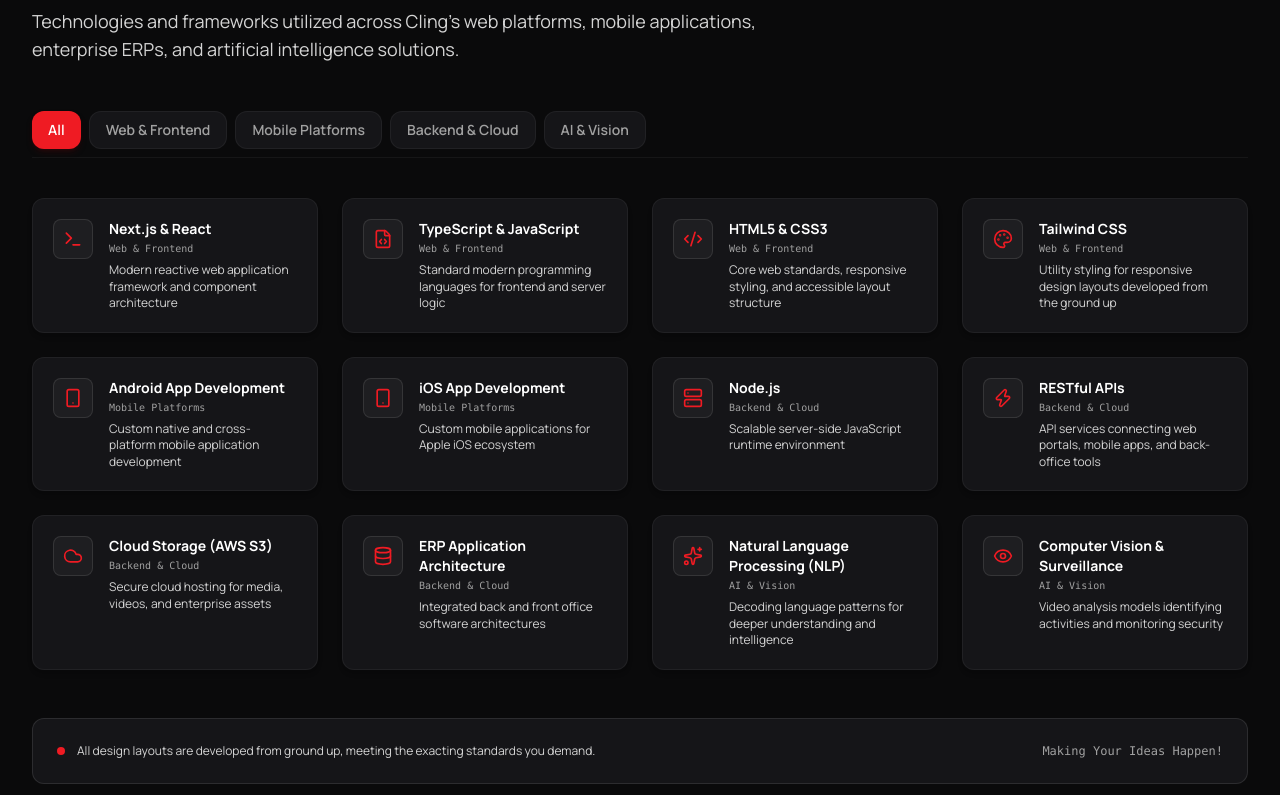
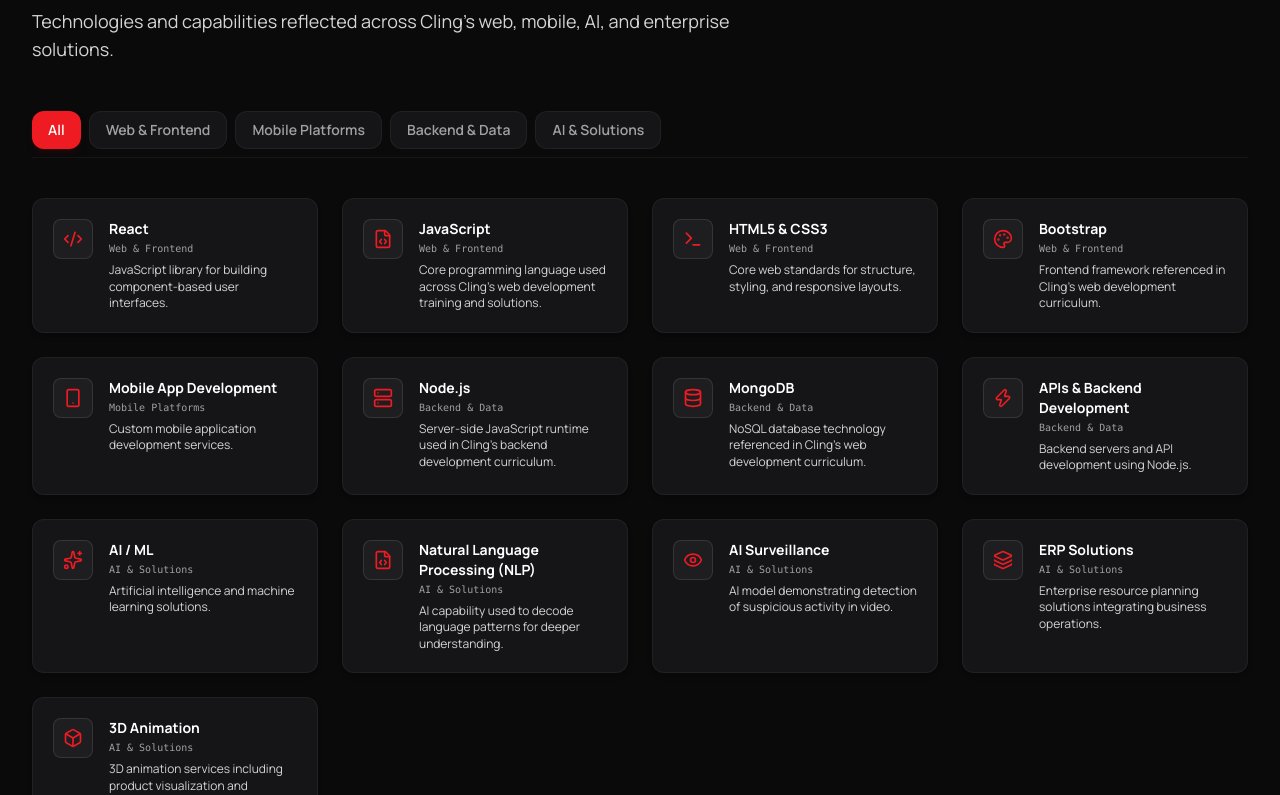
Before and after one commit to codewithayush7/clings-internship-assignment, a Next.js app: page / in a window 1280 px wide. Shown: the part 6110-6905 px from the top of the page. Built offline with nearby package versions, Linux system fonts and the light colour scheme.

Commit message:
Correct Technology Focus section with strictly verified technologies

```diff
--- a/src/components/Technology.tsx
+++ b/src/components/Technology.tsx
@@ -9,11 +9,11 @@
   Smartphone,
   Server,
   Zap,
-  Cloud,
   Database,
   Eye,
   Sparkles,
   Layers3,
+  Box,
 } from "lucide-react";
 import { techStackData, TechItem } from "@/data/siteData";
 
@@ -25,10 +25,11 @@
   Smartphone,
   Server,
   Zap,
-  Cloud,
   Database,
   Eye,
   Sparkles,
+  Layers3,
+  Box,
 };
 
 export default function Technology() {
@@ -38,8 +39,8 @@
     "All",
     "Web & Frontend",
     "Mobile Platforms",
-    "Backend & Cloud",
-    "AI & Vision",
+    "Backend & Data",
+    "AI & Solutions",
   ];
 
   const filtered = techStackData.filter((item) => {
@@ -60,7 +61,7 @@
             Our Technology Focus
           </h2>
           <p className="mt-4 text-base sm:text-lg text-neutral-300 font-normal">
-            Technologies and frameworks utilized across Cling&apos;s web platforms, mobile applications, enterprise ERPs, and artificial intelligence solutions.
+            Technologies and capabilities reflected across Cling&apos;s web, mobile, AI, and enterprise solutions.
           </p>
         </div>
 
--- a/src/data/siteData.ts
+++ b/src/data/siteData.ts
@@ -42,7 +42,7 @@
 
 export interface TechItem {
   name: string;
-  category: "Web & Frontend" | "Mobile Platforms" | "Backend & Cloud" | "AI & Vision";
+  category: "Web & Frontend" | "Mobile Platforms" | "Backend & Data" | "AI & Solutions";
   iconName: string;
   description: string;
 }
@@ -336,18 +336,91 @@
 ];
 
 export const techStackData: TechItem[] = [
-  { name: "Next.js & React", category: "Web & Frontend", iconName: "Terminal", description: "Modern reactive web application framework and component architecture" },
-  { name: "TypeScript & JavaScript", category: "Web & Frontend", iconName: "FileCode", description: "Standard modern programming languages for frontend and server logic" },
-  { name: "HTML5 & CSS3", category: "Web & Frontend", iconName: "Code2", description: "Core web standards, responsive styling, and accessible layout structure" },
-  { name: "Tailwind CSS", category: "Web & Frontend", iconName: "Palette", description: "Utility styling for responsive design layouts developed from the ground up" },
-  { name: "Android App Development", category: "Mobile Platforms", iconName: "Smartphone", description: "Custom native and cross-platform mobile application development" },
-  { name: "iOS App Development", category: "Mobile Platforms", iconName: "Smartphone", description: "Custom mobile applications for Apple iOS ecosystem" },
-  { name: "Node.js", category: "Backend & Cloud", iconName: "Server", description: "Scalable server-side JavaScript runtime environment" },
-  { name: "RESTful APIs", category: "Backend & Cloud", iconName: "Zap", description: "API services connecting web portals, mobile apps, and back-office tools" },
-  { name: "Cloud Storage (AWS S3)", category: "Backend & Cloud", iconName: "Cloud", description: "Secure cloud hosting for media, videos, and enterprise assets" },
-  { name: "ERP Application Architecture", category: "Backend & Cloud", iconName: "Database", description: "Integrated back and front office software architectures" },
-  { name: "Natural Language Processing (NLP)", category: "AI & Vision", iconName: "Sparkles", description: "Decoding language patterns for deeper understanding and intelligence" },
-  { name: "Computer Vision & Surveillance", category: "AI & Vision", iconName: "Eye", description: "Video analysis models identifying activities and monitoring security" },
+  // Web & Frontend
+  {
+    name: "React",
+    category: "Web & Frontend",
+    iconName: "Code2",
+    description: "JavaScript library for building component-based user interfaces.",
+  },
+  {
+    name: "JavaScript",
+    category: "Web & Frontend",
+    iconName: "FileCode",
+    description: "Core programming language used across Cling's web development training and solutions.",
+  },
+  {
+    name: "HTML5 & CSS3",
+    category: "Web & Frontend",
+    iconName: "Terminal",
+    description: "Core web standards for structure, styling, and responsive layouts.",
+  },
+  {
+    name: "Bootstrap",
+    category: "Web & Frontend",
+    iconName: "Palette",
+    description: "Frontend framework referenced in Cling's web development curriculum.",
+  },
+
+  // Mobile Platforms
+  {
+    name: "Mobile App Development",
+    category: "Mobile Platforms",
+    iconName: "Smartphone",
+    description: "Custom mobile application development services.",
+  },
+
+  // Backend & Data
+  {
+    name: "Node.js",
+    category: "Backend & Data",
+    iconName: "Server",
+    description: "Server-side JavaScript runtime used in Cling's backend development curriculum.",
+  },
+  {
+    name: "MongoDB",
+    category: "Backend & Data",
+    iconName: "Database",
+    description: "NoSQL database technology referenced in Cling's web development curriculum.",
+  },
+  {
+    name: "APIs & Backend Development",
+    category: "Backend & Data",
+    iconName: "Zap",
+    description: "Backend servers and API development using Node.js.",
+  },
+
+  // AI & Solutions
+  {
+    name: "AI / ML",
+    category: "AI & Solutions",
+    iconName: "Sparkles",
+    description: "Artificial intelligence and machine learning solutions.",
+  },
+  {
+    name: "Natural Language Processing (NLP)",
+    category: "AI & Solutions",
+    iconName: "FileCode",
+    description: "AI capability used to decode language patterns for deeper understanding.",
+  },
+  {
+    name: "AI Surveillance",
+    category: "AI & Solutions",
+    iconName: "Eye",
+    description: "AI model demonstrating detection of suspicious activity in video.",
+  },
+  {
+    name: "ERP Solutions",
+    category: "AI & Solutions",
+    iconName: "Layers3",
+    description: "Enterprise resource planning solutions integrating business operations.",
+  },
+  {
+    name: "3D Animation",
+    category: "AI & Solutions",
+    iconName: "Box",
+    description: "3D animation services including product visualization and architectural rendering.",
+  },
 ];
 
 export const verifiedCountries: Country[] = [
```
